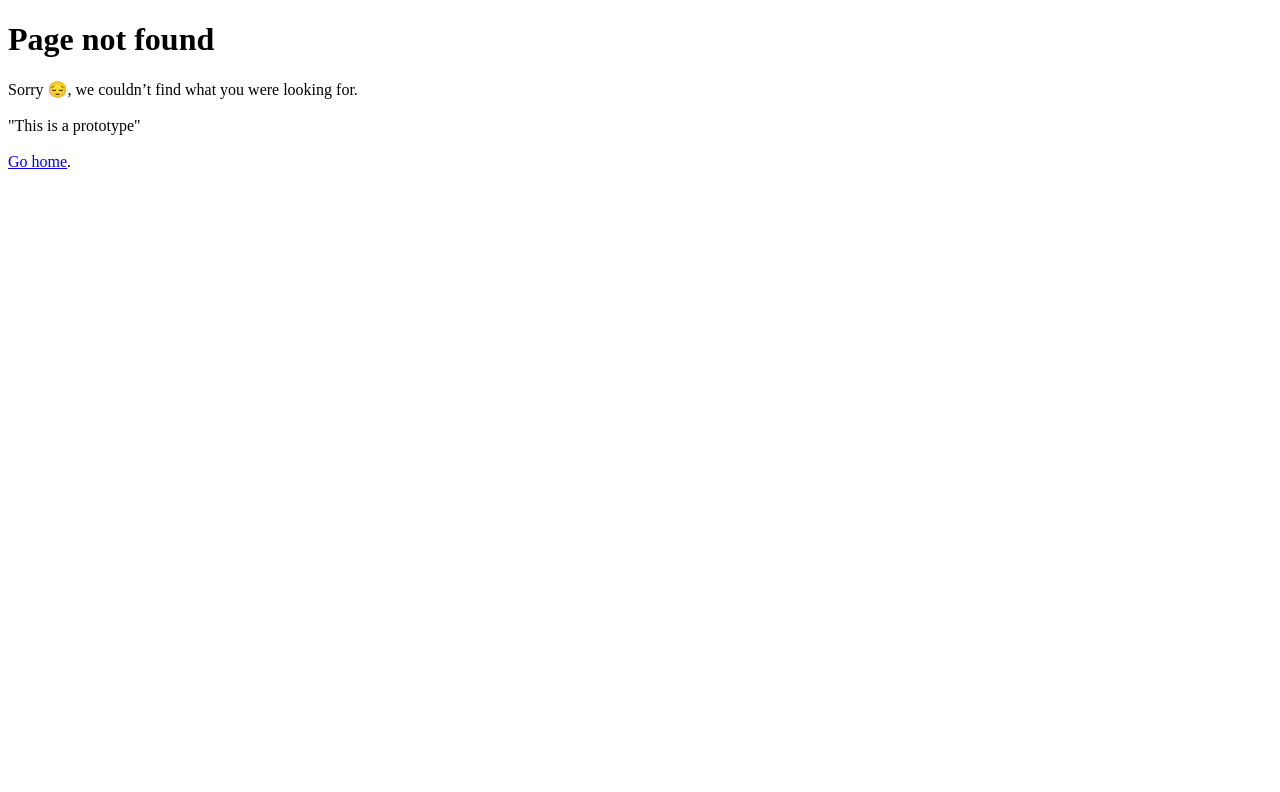
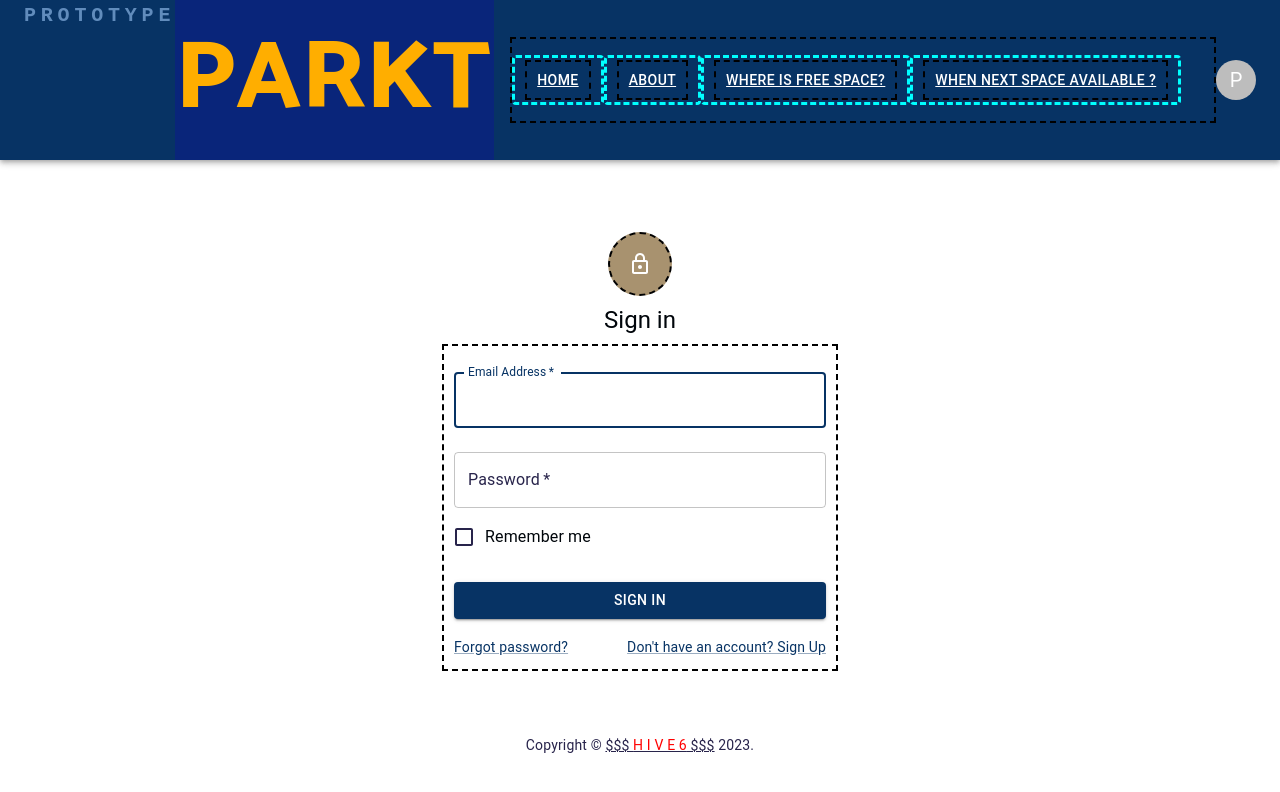
Before and after one commit to ovidiujordache/ParktPrototypeWeb, a Gatsby site: page /signInPage in a window 1280 px wide. Before the commit this address had no page. Built offline with nearby package versions, Linux system fonts and the light colour scheme; Gatsby itself is replaced by a stand-in of ours.

Commit message:
profile and dashboard pages added

```diff
--- a/src/components/Navbar.js
+++ b/src/components/Navbar.js
@@ -23,14 +23,8 @@ const pages1 = [{name:'Home',value:''}, {name:'About',value:'about'},
 
 const pages = ["Home","About","User Story 1","User Story 2"];
 
-const settings = ['Profile', 'Dashboard', 'Logout'];
-function renderUserStory1(str){
+const settings = [{name:'Profile',value:"profilePage"},{name: 'Dashboard',value:"dashboardPage"}, {name:'Logout',value:"signInPage"}];
 
-
-
-<Link to="/UserStory1">UserStory1</Link>
-
-}
 function ResponsiveAppBar() {
   const [anchorElNav, setAnchorElNav] = React.useState(null);
   const [anchorElUser, setAnchorElUser] = React.useState(null);
@@ -167,9 +161,10 @@ function ResponsiveAppBar() {
               open={Boolean(anchorElUser)}
               onClose={handleCloseUserMenu}
             >
-              {settings.map((setting) => (
-                <MenuItem style={{border:'2px dashed black' ,padding:'10px'} } key={setting} onClick={handleCloseUserMenu}>
-                  <Typography textAlign="center">{setting}</Typography>
+              {settings.map((data,index) => (
+                <MenuItem style={{border:'2px dashed black' ,padding:'10px'} } key={index} onClick={handleCloseUserMenu}>
+                  <Typography textAlign="center">
+                 <Link  to={`/${data.value}`}>{data.name}</Link></Typography>
                 </MenuItem>
               ))}
             </Menu>
--- /dev/null
+++ b/src/components/SignIn.js
@@ -0,0 +1,115 @@
+import * as React from 'react';
+import Avatar from '@mui/material/Avatar';
+import Button from '@mui/material/Button';
+import CssBaseline from '@mui/material/CssBaseline';
+import TextField from '@mui/material/TextField';
+import FormControlLabel from '@mui/material/FormControlLabel';
+import Checkbox from '@mui/material/Checkbox';
+import Link from '@mui/material/Link';
+import Grid from '@mui/material/Grid';
+import Box from '@mui/material/Box';
+import LockOutlinedIcon from '@mui/icons-material/LockOutlined';
+import Typography from '@mui/material/Typography';
+import Container from '@mui/material/Container';
+import { createTheme, ThemeProvider } from '@mui/material/styles';
+import theme from './Theme'
+
+
+
+function Copyright(props) {
+  return (
+    <Typography variant="body2" color="text.secondary" align="center" {...props}>
+      {'Copyright © '}
+      <Link color="inherit" href="https://mui.com/">
+     $$$ <span style={{color:"red"}}>H I V E 6</span> $$$
+      </Link>{' '}
+      {new Date().getFullYear()}
+      {'.'}
+    </Typography>
+  );
+}
+
+// TODO remove, this demo shouldn't need to reset the theme.
+
+const defaultTheme = createTheme();
+
+export default function SignIn() {
+  const handleSubmit = (event) => {
+    event.preventDefault();
+    const data = new FormData(event.currentTarget);
+    console.log({
+      email: data.get('email'),
+      password: data.get('password'),
+    });
+  };
+
+  return (
+    <ThemeProvider theme={theme}>
+      <Container component="main" maxWidth="xs">
+        <CssBaseline />
+        <Box
+          sx={{
+            marginTop: 8,
+            display: 'flex',
+            flexDirection: 'column',
+            alignItems: 'center',
+          }}
+        >
+          <Avatar sx={{ m: 1, bgcolor: 'secondary.main',padding:'30px',border:'2px dashed black' }}>
+            <LockOutlinedIcon />
+          </Avatar>
+          <Typography component="h1" variant="h5">
+            Sign in
+          </Typography>
+          <Box component="form" onSubmit={handleSubmit} noValidate sx={{ mt: 1 ,padding:'10px',border:'2px dashed black'}}>
+            <TextField
+              margin="normal"
+              required
+              fullWidth
+              id="email"
+              label="Email Address"
+              name="email"
+              autoComplete="email"
+              autoFocus
+            />
+            <TextField
+              margin="normal"
+              required
+              fullWidth
+              name="password"
+              label="Password"
+              type="password"
+              id="password"
+              autoComplete="current-password"
+            />
+            <FormControlLabel
+              control={<Checkbox value="remember" color="primary" />}
+              label="Remember me"
+            />
+            <Button
+              type="submit"
+              fullWidth
+              variant="contained"
+              sx={{ mt: 3, mb: 2 }}
+            >
+              Sign In
+            </Button>
+            <Grid container>
+              <Grid item xs>
+                <Link href="#" variant="body2">
+                  Forgot password?
+                </Link>
+              </Grid>
+              <Grid item>
+                <Link href="#" variant="body2">
+                  {"Don't have an account? Sign Up"}
+                </Link>
+              </Grid>
+            </Grid>
+          </Box>
+        </Box>
+        <Copyright sx={{ mt: 8, mb: 4 }} />
+      </Container>
+    </ThemeProvider>
+  );
+}
--- /dev/null
+++ b/src/pages/signInPage.js
@@ -0,0 +1,16 @@
+import * as React from "react"
+import Navbar from '../components/Navbar.js'
+import SignIn from '../components/SignIn.js'
+
+const SignInPage = () => {
+  return (
+   <main>
+
+<Navbar/>
+<SignIn/>
+
+    </main>
+  )
+}
+
+export default SignInPage
```
Also changed, not shown: src/components/Dashboard.js (added, +42 -0 lines), src/components/Profile.js (added, +42 -0 lines), src/pages/dashboardPage.js (added, +16 -0 lines), src/pages/profilePage.js (added, +16 -0 lines).
